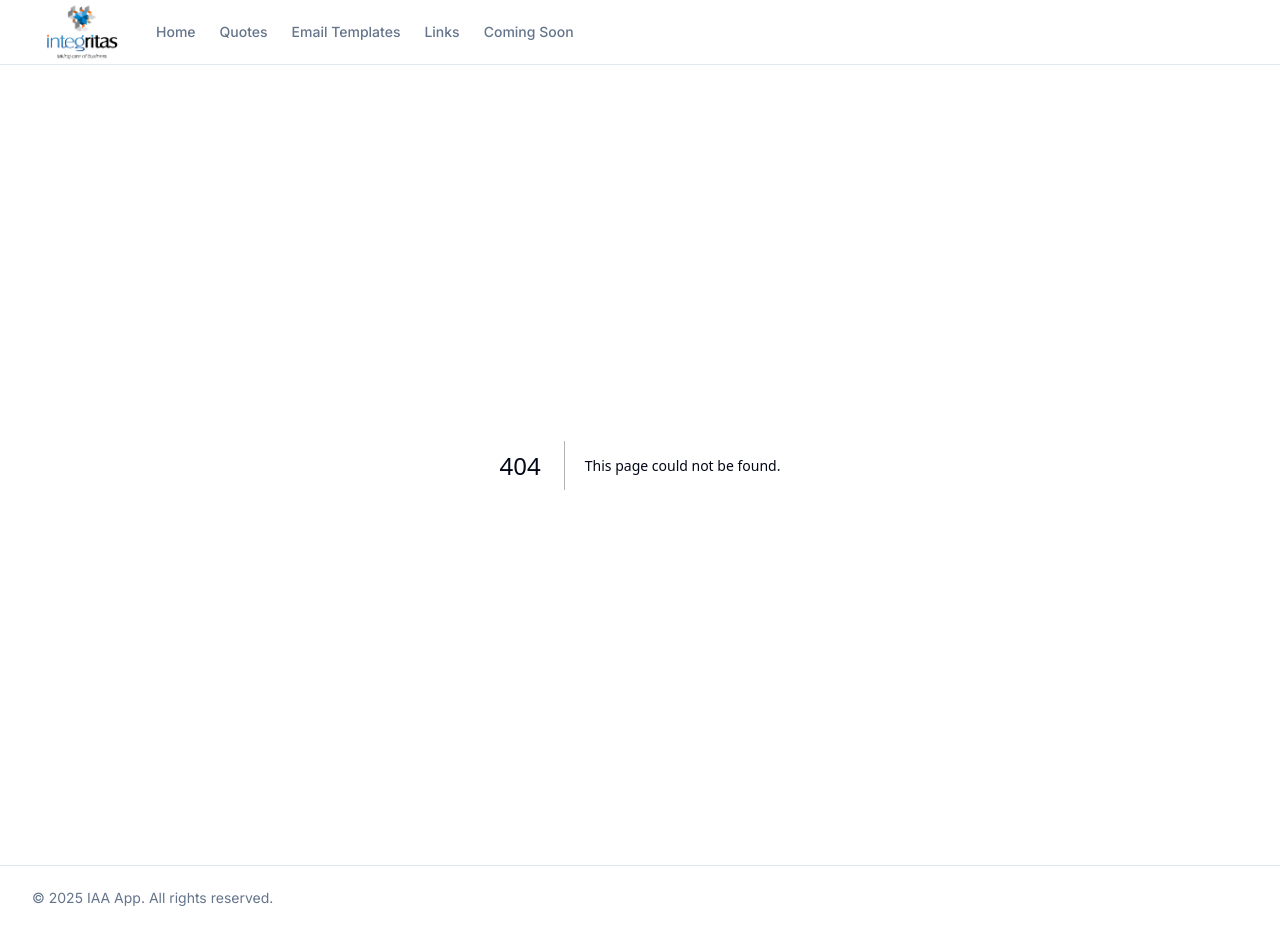
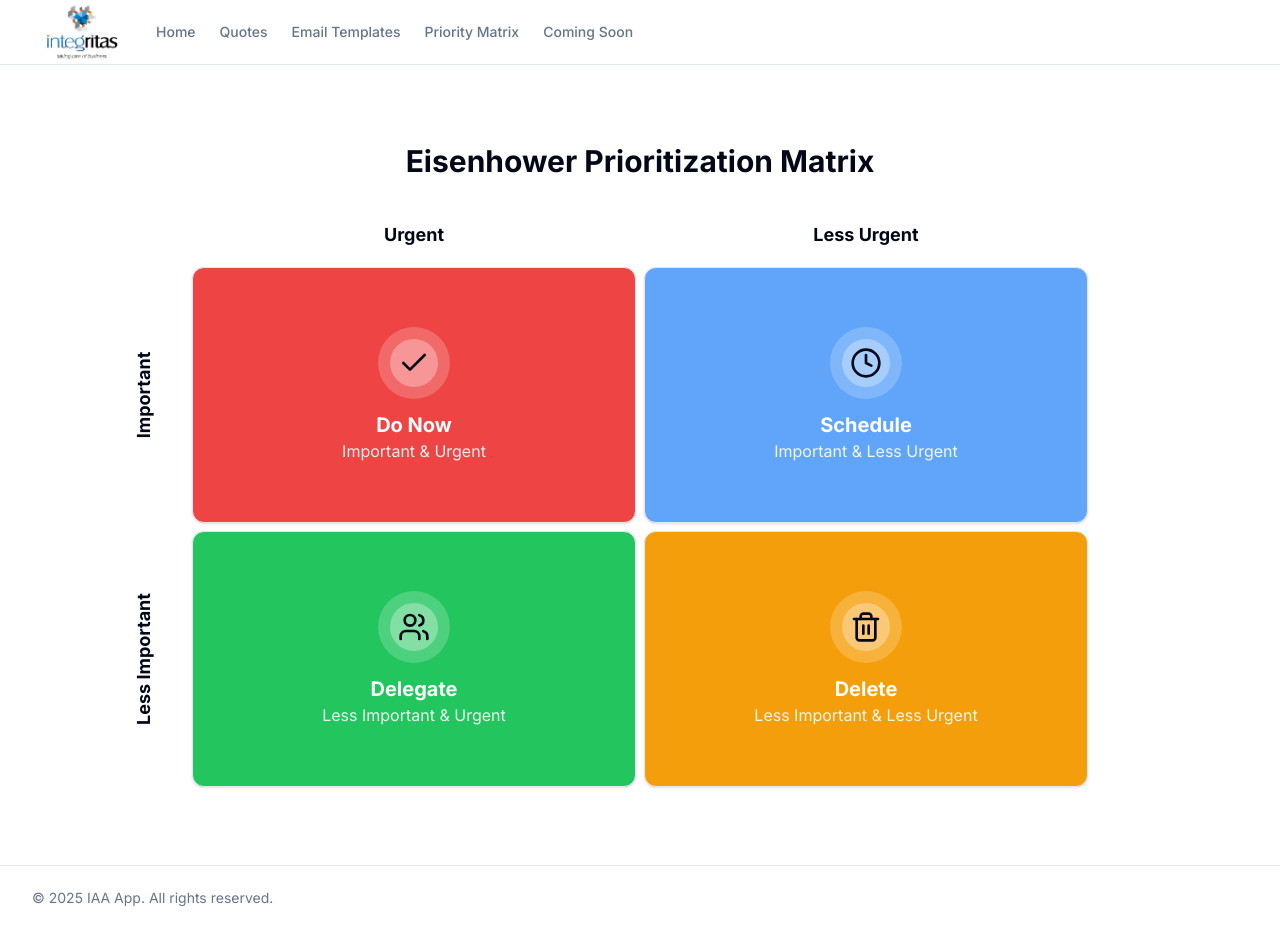
Before and after one commit to visarjazxhi/quote, a Next.js app: page /priority in a window 1280 px wide. Before the commit this address had no page. Built offline with nearby package versions, Linux system fonts and the light colour scheme.

Commit message:
eisenhower

```diff
--- a/app/layout.tsx
+++ b/app/layout.tsx
@@ -61,8 +61,8 @@ function MainNav() {
         <Link href="/emails" className="text-sm font-medium text-muted-foreground">
           Email Templates
         </Link>
-        <Link href="#" className="text-sm font-medium text-muted-foreground">
-          Links
+        <Link href="/priority" className="text-sm font-medium text-muted-foreground">
+          Priority Matrix
         </Link>
         <Link href="#" className="text-sm font-medium text-muted-foreground">
           Coming Soon
@@ -95,8 +95,8 @@ function MainNav() {
         <Link href="/emails" className="text-sm font-medium text-muted-foreground">
           Email Templates
         </Link>
-        <Link href="#" className="text-sm font-medium text-muted-foreground">
-          Links
+        <Link href="/priority" className="text-sm font-medium text-muted-foreground">
+          Priority Matrix
         </Link>
         <Link href="#" className="text-sm font-medium text-muted-foreground">
           Coming Soon
--- a/app/page.tsx
+++ b/app/page.tsx
@@ -6,7 +6,7 @@ import {
   CardTitle,
 } from "@/components/ui/card";
 import { Badge } from "@/components/ui/badge";
-import { Calculator, Signature, LucideLink, Pickaxe, Mail } from "lucide-react";
+import { Signature, LucideLink, Pickaxe, Mail, ShieldQuestion } from "lucide-react";
 import Link from "next/link";
 
 export default function Home() {
@@ -58,16 +58,16 @@ export default function Home() {
             </Card>
           </Link>
 
-          <Link href="#" className="flex items-center space-x-2">
+          <Link href="/priority" className="flex items-center space-x-2">
             <Card className="bg-white shadow-lg hover:shadow-xl transition-shadow duration-300 ease-in-out">
               <CardHeader className="flex flex-col items-center">
                 <div className="rounded-full bg-green-100 p-3 mb-4">
-                  <Calculator className="h-6 w-6 text-green-600" />
+                  <ShieldQuestion className="h-6 w-6 text-green-600" />
                 </div>
                 <CardTitle className="text-2xl font-semibold text-gray-800">
-                  Calculators
+                  Eisenhower Matrix
                 </CardTitle>
-                  <Badge variant="destructive">Not started yet</Badge>
+                  <Badge variant="default">Work in progress</Badge>
               </CardHeader>
               <CardContent>
                 <CardDescription className="text-center text-gray-600">
--- /dev/null
+++ b/app/priority/page.tsx
@@ -0,0 +1,9 @@
+import EisenhowerMatrix from "@/components/eisenhower-matrix"
+
+export default function Home() {
+  return (
+    <main className="min-h-screen flex items-center justify-center p-4 md:p-8">
+      <EisenhowerMatrix />
+    </main>
+  )
+}
--- /dev/null
+++ b/components/eisenhower-matrix.tsx
@@ -0,0 +1,207 @@
+"use client"
+
+import type React from "react"
+
+import { useState } from "react"
+import { Card } from "@/components/ui/card"
+import { Dialog, DialogContent, DialogHeader, DialogTitle, DialogDescription } from "@/components/ui/dialog"
+import { Check, Clock, Users, Trash2 } from "lucide-react"
+
+type MatrixQuadrant = {
+  id: number
+  title: string
+  description: string
+  icon: React.ReactNode
+  color: string
+  textColor: string
+  category: string
+  explanation: string
+}
+
+export default function EisenhowerMatrix() {
+  const [selectedQuadrant, setSelectedQuadrant] = useState<MatrixQuadrant | null>(null)
+
+  const quadrants: MatrixQuadrant[] = [
+    {
+      id: 1,
+      title: "Do Now",
+      description: "Important & Urgent",
+      icon: <Check className="h-8 w-8" />,
+      color: "bg-red-500",
+      textColor: "text-white",
+      category: "First Quadrant",
+      explanation:
+        "Tasks that are both important and urgent require immediate attention. These are critical tasks that should be done right away. Examples include crisis situations, pressing deadlines, and important meetings.",
+    },
+    {
+      id: 2,
+      title: "Schedule",
+      description: "Important & Less Urgent",
+      icon: <Clock className="h-8 w-8" />,
+      color: "bg-blue-400",
+      textColor: "text-white",
+      category: "Second Quadrant",
+      explanation:
+        "Tasks that are important but not urgent should be scheduled. These activities contribute to your long-term goals and mission. Examples include planning, preparation, relationship building, and personal development.",
+    },
+    {
+      id: 3,
+      title: "Delegate",
+      description: "Less Important & Urgent",
+      icon: <Users className="h-8 w-8" />,
+      color: "bg-green-500",
+      textColor: "text-white",
+      category: "Third Quadrant",
+      explanation:
+        "Tasks that are urgent but less important can be delegated to others. These activities don't contribute significantly to your goals but require attention. Examples include certain meetings, some emails, and interruptions.",
+    },
+    {
+      id: 4,
+      title: "Delete",
+      description: "Less Important & Less Urgent",
+      icon: <Trash2 className="h-8 w-8" />,
+      color: "bg-amber-500",
+      textColor: "text-white",
+      category: "Fourth Quadrant",
+      explanation:
+        "Tasks that are neither important nor urgent should be eliminated. These activities are distractions that don't contribute to your goals. Examples include excessive social media, time-wasting activities, and trivial tasks.",
+    },
+  ]
+
+  return (
+    <div className="w-full max-w-4xl">
+      <h1 className="text-3xl font-bold text-center mb-8">Eisenhower Prioritization Matrix</h1>
+
+      <div className="grid grid-cols-1 md:grid-cols-2 gap-1 md:gap-2">
+        {/* Header Row */}
+        <div className="hidden md:flex justify-center items-center h-12 font-bold text-lg">Urgent</div>
+        <div className="hidden md:flex justify-center items-center h-12 font-bold text-lg">Less Urgent</div>
+
+        {/* Left Column Header */}
+        <div className="md:hidden flex justify-center items-center h-12 font-bold text-lg col-span-2">Important</div>
+
+        {/* First Row - Important */}
+        <div className="relative">
+          <div className="hidden md:block absolute -left-48 top-1/2 transform -translate-y-1/2 -rotate-90 font-bold text-lg w-72 text-center">
+            Important
+          </div>
+          <Card
+            className={`${quadrants[0].color} cursor-pointer transition-transform hover:scale-105 h-48 md:h-64 flex flex-col items-center justify-center p-4`}
+            onClick={() => setSelectedQuadrant(quadrants[0])}
+          >
+            <div className="text-center">
+              <div className="rounded-full bg-white/20 p-3 inline-flex mb-3">
+                <div className="rounded-full bg-white/30 p-2 inline-flex">{quadrants[0].icon}</div>
+              </div>
+              <h3 className={`text-xl font-bold ${quadrants[0].textColor}`}>{quadrants[0].title}</h3>
+              <p className={`${quadrants[0].textColor} opacity-90`}>{quadrants[0].description}</p>
+            </div>
+          </Card>
+        </div>
+
+        <Card
+          className={`${quadrants[1].color} cursor-pointer transition-transform hover:scale-105 h-48 md:h-64 flex flex-col items-center justify-center p-4`}
+          onClick={() => setSelectedQuadrant(quadrants[1])}
+        >
+          <div className="text-center">
+            <div className="rounded-full bg-white/20 p-3 inline-flex mb-3">
+              <div className="rounded-full bg-white/30 p-2 inline-flex">{quadrants[1].icon}</div>
+            </div>
+            <h3 className={`text-xl font-bold ${quadrants[1].textColor}`}>{quadrants[1].title}</h3>
+            <p className={`${quadrants[1].textColor} opacity-90`}>{quadrants[1].description}</p>
+          </div>
+        </Card>
+
+        {/* Left Column Header */}
+        <div className="md:hidden flex justify-center items-center h-12 font-bold text-lg col-span-2">
+          Less Important
+        </div>
+
+        {/* Second Row - Less Important */}
+        <div className="relative">
+          <div className="hidden md:block absolute -left-48 top-1/2 transform -translate-y-1/2 -rotate-90 font-bold text-lg w-72 text-center">
+            Less Important
+          </div>
+          <Card
+            className={`${quadrants[2].color} cursor-pointer transition-transform hover:scale-105 h-48 md:h-64 flex flex-col items-center justify-center p-4`}
+            onClick={() => setSelectedQuadrant(quadrants[2])}
+          >
+            <div className="text-center">
+              <div className="rounded-full bg-white/20 p-3 inline-flex mb-3">
+                <div className="rounded-full bg-white/30 p-2 inline-flex">{quadrants[2].icon}</div>
+              </div>
+              <h3 className={`text-xl font-bold ${quadrants[2].textColor}`}>{quadrants[2].title}</h3>
+              <p className={`${quadrants[2].textColor} opacity-90`}>{quadrants[2].description}</p>
+            </div>
+          </Card>
+        </div>
+
+        <Card
+          className={`${quadrants[3].color} cursor-pointer transition-transform hover:scale-105 h-48 md:h-64 flex flex-col items-center justify-center p-4`}
+          onClick={() => setSelectedQuadrant(quadrants[3])}
+        >
+          <div className="text-center">
+            <div className="rounded-full bg-white/20 p-3 inline-flex mb-3">
+              <div className="rounded-full bg-white/30 p-2 inline-flex">{quadrants[3].icon}</div>
+            </div>
+            <h3 className={`text-xl font-bold ${quadrants[3].textColor}`}>{quadrants[3].title}</h3>
+            <p className={`${quadrants[3].textColor} opacity-90`}>{quadrants[3].description}</p>
+          </div>
+        </Card>
+      </div>
+
+      <Dialog open={!!selectedQuadrant} onOpenChange={(open) => !open && setSelectedQuadrant(null)}>
+        <DialogContent className="sm:max-w-md">
+          {selectedQuadrant && (
+            <>
+              <DialogHeader>
+                <DialogTitle className="flex items-center gap-2">
+                  <div className={`p-2 rounded-full ${selectedQuadrant.color} ${selectedQuadrant.textColor}`}>
+                    {selectedQuadrant.icon}
+                  </div>
+                  <span>
+                    {selectedQuadrant.category}: {selectedQuadrant.title}
+                  </span>
+                </DialogTitle>
+                <DialogDescription className="text-lg pt-4">{selectedQuadrant.explanation}</DialogDescription>
+              </DialogHeader>
+              <div className="grid gap-4 py-4">
+                <h3 className="font-medium">How to handle these tasks:</h3>
+                <ul className="list-disc pl-5 space-y-2">
+                  {selectedQuadrant.id === 1 && (
+                    <>
+                      <li>Do these tasks immediately</li>
+                      <li>Minimize time spent in this quadrant by planning ahead</li>
+                      <li>Delegate if possible, but take responsibility</li>
+                    </>
+                  )}
+                  {selectedQuadrant.id === 2 && (
+                    <>
+                      <li>Schedule specific time for these tasks</li>
+                      <li>Focus on long-term goals and planning</li>
+                      <li>Invest time here to reduce urgent matters</li>
+                    </>
+                  )}
+                  {selectedQuadrant.id === 3 && (
+                    <>
+                      <li>Delegate these tasks when possible</li>
+                      <li>Minimize time spent on these activities</li>
+                      <li>Be cautious of tasks that seem urgent but aren&apos;t important</li>
+                    </>
+                  )}
+                  {selectedQuadrant.id === 4 && (
+                    <>
+                      <li>Eliminate these tasks whenever possible</li>
+                      <li>Recognize time-wasting activities</li>
+                      <li>Say no to these tasks to focus on what matters</li>
+                    </>
+                  )}
+                </ul>
+              </div>
+            </>
+          )}
+        </DialogContent>
+      </Dialog>
+    </div>
+  )
+}
```
